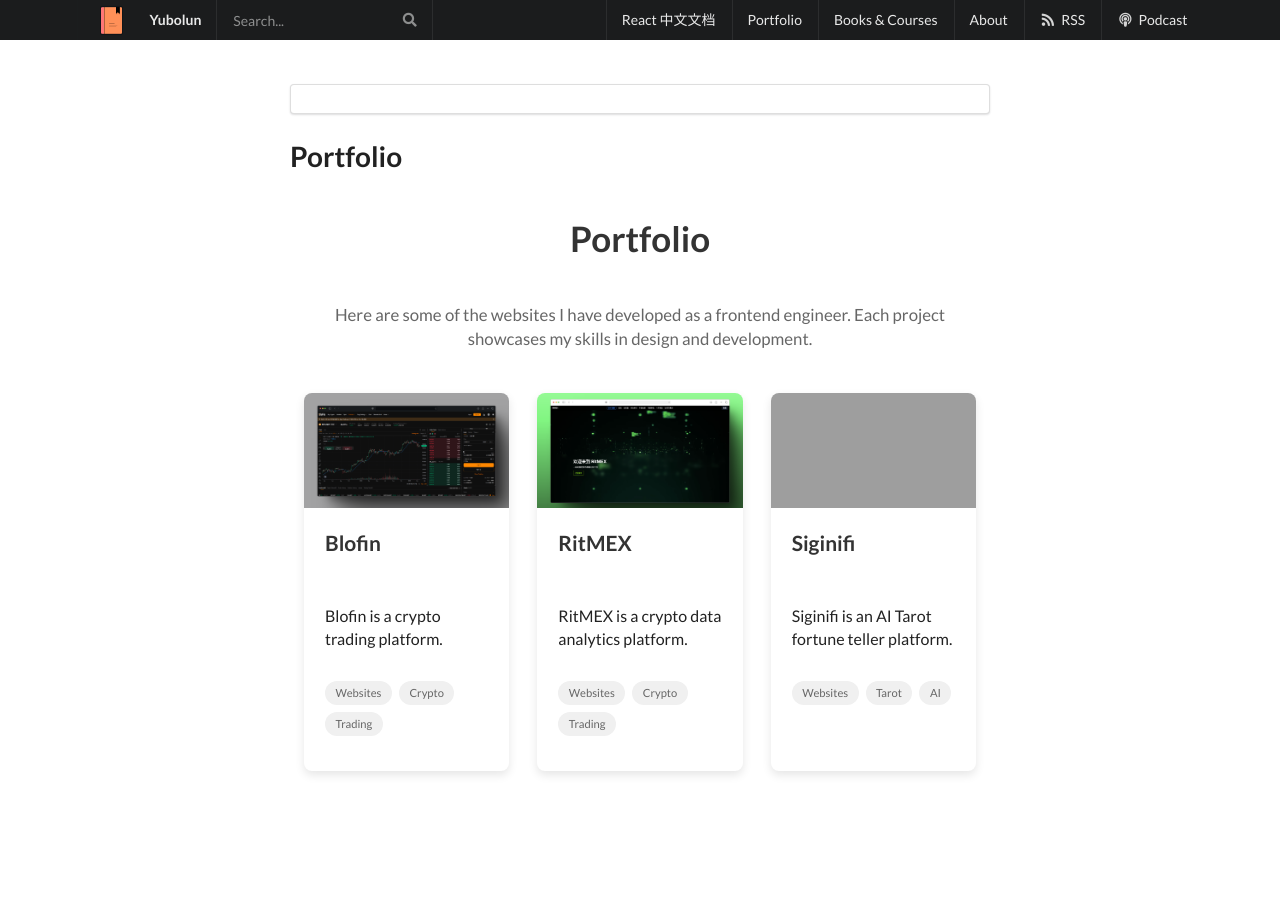
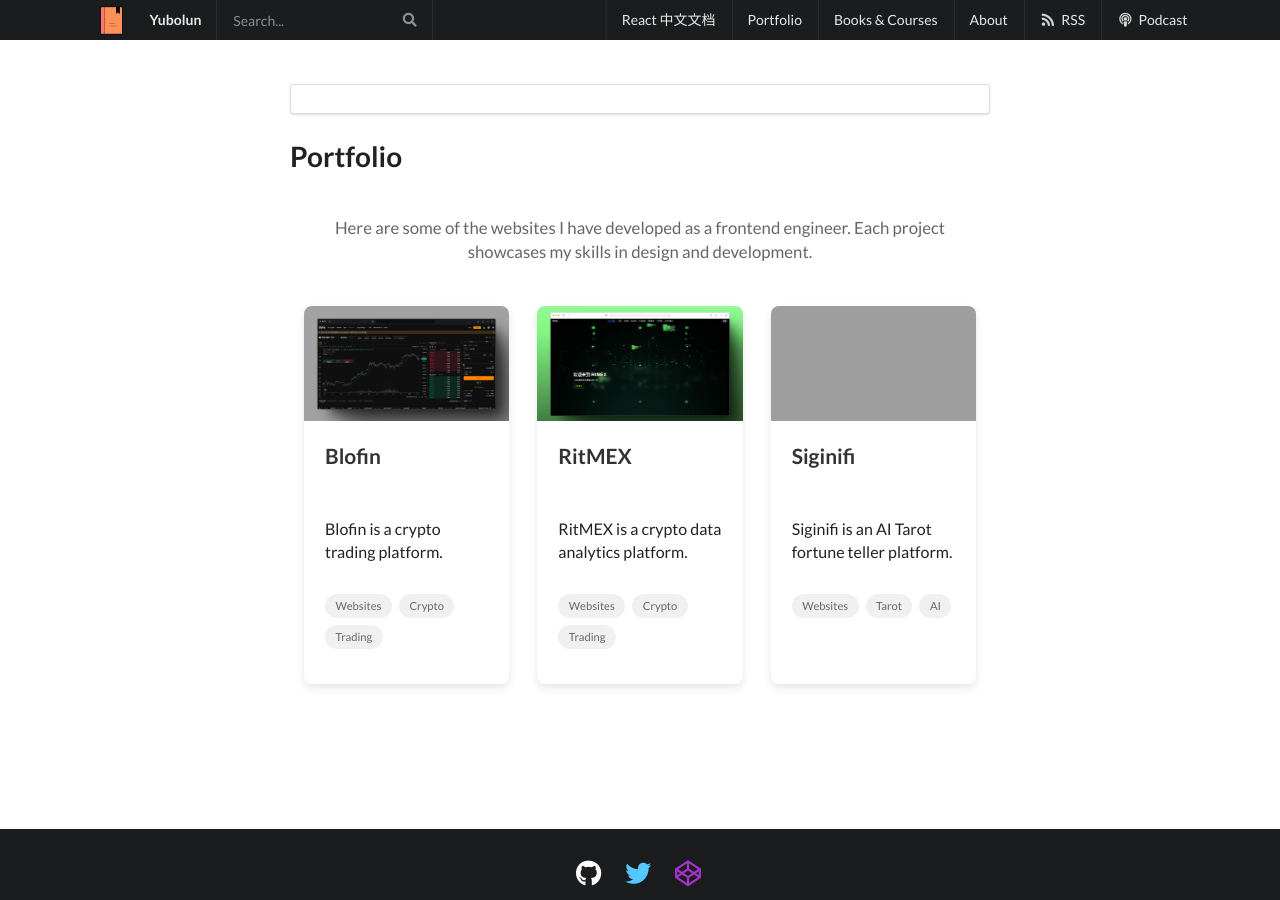
Before and after one commit to discountry/discountry.github.io, a Jekyll site: the page built from portfolio/index.html, in a window 1280 px wide and 900 px high. Built offline with Jekyll 4.4.1, drawn with Linux system fonts in a browser that asks for light colours.

Commit message:
remove title

```diff
--- a/css/portfolio.scss
+++ b/css/portfolio.scss
@@ -5,13 +5,6 @@
   max-width: 1200px;
   margin: 0 auto;
   padding: 2rem 1rem;
-}
-
-.portfolio-title {
-  text-align: center;
-  margin-bottom: 3rem;
-  font-size: 2.5rem;
-  color: #333;
 }
 
 .portfolio-description {
--- a/portfolio/index.html
+++ b/portfolio/index.html
@@ -5,7 +5,6 @@
 ---
 
 <div class="portfolio-container">
-  <h1 class="portfolio-title">Portfolio</h1>
   <p class="portfolio-description">Here are some of the websites I have developed as a frontend engineer. Each project showcases my skills in design and development.</p>
 
   <div class="portfolio-grid">
```
